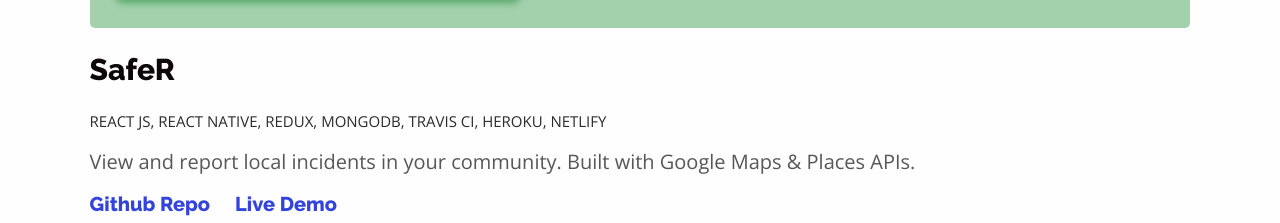
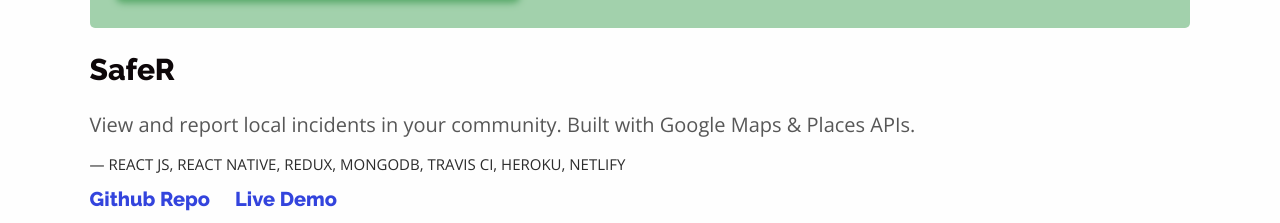
Before and after one commit to adriantoddross/portfolio, a React (Create React App) app: page / in a window 1280 px wide. Shown: the part 846-1069 px from the top of the page. Built offline with nearby package versions, Linux system fonts and the light colour scheme.

Commit message:
add em dash for stack

```diff
--- a/src/components/Project.js
+++ b/src/components/Project.js
@@ -7,8 +7,8 @@ export default function Project(props) {
         <img className='project-image' src={props.image} alt="null"/>
       </div>
       <h2 className='project-title'>{props.title}</h2>
-      <p className='project-stack'>{props.stack}</p>
       <p className='project-desc'>{props.description}</p>
+      <p className='project-stack'>	&#x2014; {props.stack}</p>
       <a className='project-repo' href={props.repo}>Github Repo</a>
       <a className='project-link' href={props.link}>Live Demo</a>
     </div>
```
